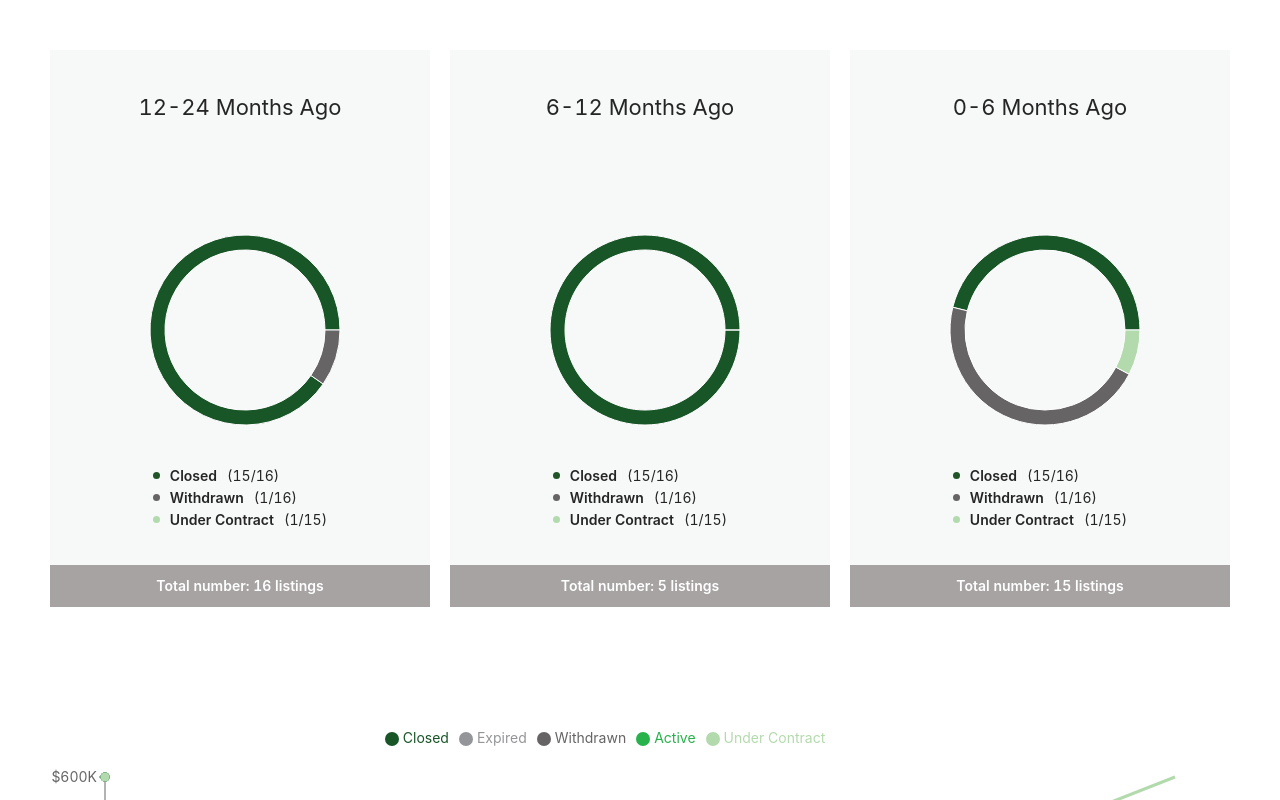
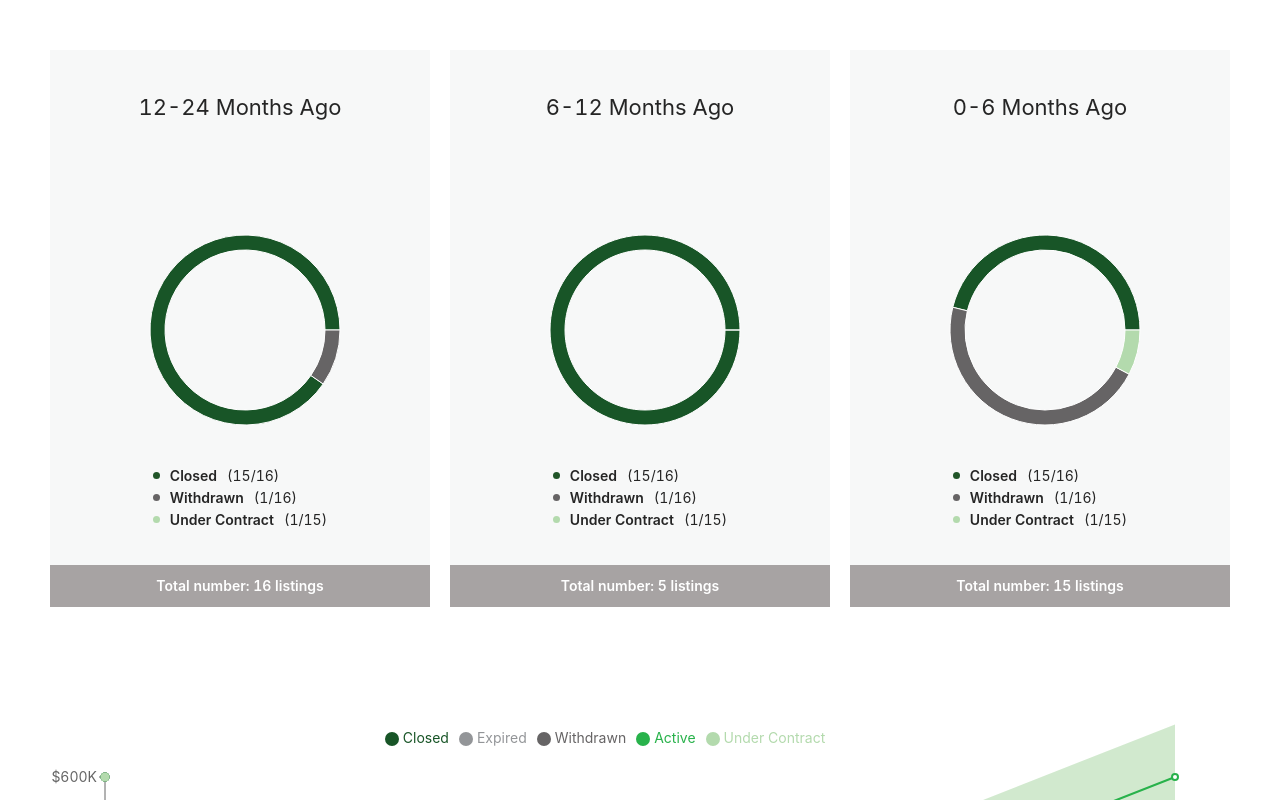
Before and after one commit to CMAsnap/cma-snaps, a React (Create React App) app: page / in a window 1280 px wide. Shown: the top 800 px of the page. Built offline with nearby package versions, Linux system fonts and the light colour scheme.

Commit message:
Worked on plotPrice chart reference area thing.

```diff
--- a/src/components/PlotPriceChart/index.js
+++ b/src/components/PlotPriceChart/index.js
@@ -7,18 +7,18 @@ import {
   Tooltip,
   Scatter,
   ResponsiveContainer,
-  ReferenceArea,
   Legend,
+  Area,
 } from "recharts";
 
-import { ACTIVE_COLOR, CLOSED_COLOR, CONRTOLED_COLOR, EXPIRED_COLOR, UNDER_CONTRACT_COLOR, WITHDRAW_COLOR } from "../../utils/colors";
+import { ACTIVE_COLOR, CLOSED_COLOR, EXPIRED_COLOR, UNDER_CONTRACT_COLOR, WITHDRAW_COLOR } from "../../utils/colors";
 
 const data = [
-  { underContract: 1200, trendLine: 150, closed: null, expired: 300, active: 600, price: 600 },
-  { underContract: 1700, trendLine: 300, closed: 487.5, expired: 600, active: 487.5, price: 500 },
-  { underContract: 2200, trendLine: 400, closed: 500, expired: 300, active: 375, price: 400 },
-  { underContract: 2700, trendLine: 500, closed: 400, expired: 400, active: 262.5, price: 150 },
-  { underContract: 3200, trendLine: 600, closed: 400, expired: 350, active: 150, price: 200 },
+  { underContract: 1200, trendLine: 200, lowerArea: 150, upperArea: 250, closed: null, expired: 220, active: 220, price: 600 },
+  { underContract: 1700, trendLine: 300, lowerArea: 250, upperArea: 350, closed: 487.5, expired: 280, active: 487.5, price: 500 },
+  { underContract: 2200, trendLine: 400, lowerArea: 350, upperArea: 450, closed: 370, expired: 380, active: 375, price: 400 },
+  { underContract: 2700, trendLine: 500, lowerArea: 450, upperArea: 550, closed: 400, expired: 470, active: 490, price: 150 },
+  { underContract: 3200, trendLine: 600, lowerArea: 550, upperArea: 650, closed: 400, expired: 590, active: 150, price: 200 },
 ];
 
 const PlotPriceChart = () => {
@@ -64,27 +64,51 @@ const PlotPriceChart = () => {
           }}
         />
 
+        <Legend verticalAlign="top" height={50} />
+
+        <Tooltip
+          formatter={(value, name) => {
+            if (name !== 'lowerArea' && name !== 'upperArea') {
+              return [value, name];
+            } else {
+              return [];
+            }
+          }}
+        />
+
+        <Area
+          type="monotone"
+          dataKey="upperArea"
+          stackId="1"
+          stroke="none"
+          fill={UNDER_CONTRACT_COLOR}
+          legendType="none"
+        />
+
+        <Area
+          type="monotone"
+          dataKey="lowerArea"
+          stackId="2"
+          stroke="none"
+          fill="white"
+          legendType="none"
+          fillOpacity="none"
+        />
+
+        <Line
+          dataKey="trendLine"
+          stroke={ACTIVE_COLOR}
+          strokeWidth="2"
+          activeDot={false}
+          legendType="none"
+        />
+
         <Scatter name="Closed" dataKey="closed" fill={CLOSED_COLOR} />
         <Scatter name="Expired" dataKey="expired" fill={EXPIRED_COLOR} />
         <Scatter name="Withdrawn" dataKey="withdrawn" fill={WITHDRAW_COLOR} />
         <Scatter name="Active" dataKey="active" fill={ACTIVE_COLOR} />
         <Scatter name="Under Contract" dataKey="underContract" fill={UNDER_CONTRACT_COLOR} />
 
-        <Legend verticalAlign="top" height={50} />
-
-        <Tooltip />
-
-        {/* <ReferenceLine segment={[{ x: '1400', y: 300 }, { x: '2600', y: 400 }]} strokeWidth={2} stroke={ACTIVE_COLOR} /> */}
-        <ReferenceArea type="monotone" x1={1200} x2={3200} y1={262} y2={480} strokeOpacity={0.3} fill={UNDER_CONTRACT_COLOR} />
-
-        <Line
-          dataKey="trendLine"
-          stroke={CONRTOLED_COLOR}
-          dot={false}
-          strokeWidth="3"
-          activeDot={false}
-          legendType="none"
-        />
       </ComposedChart>
     </ResponsiveContainer>
   );
```
